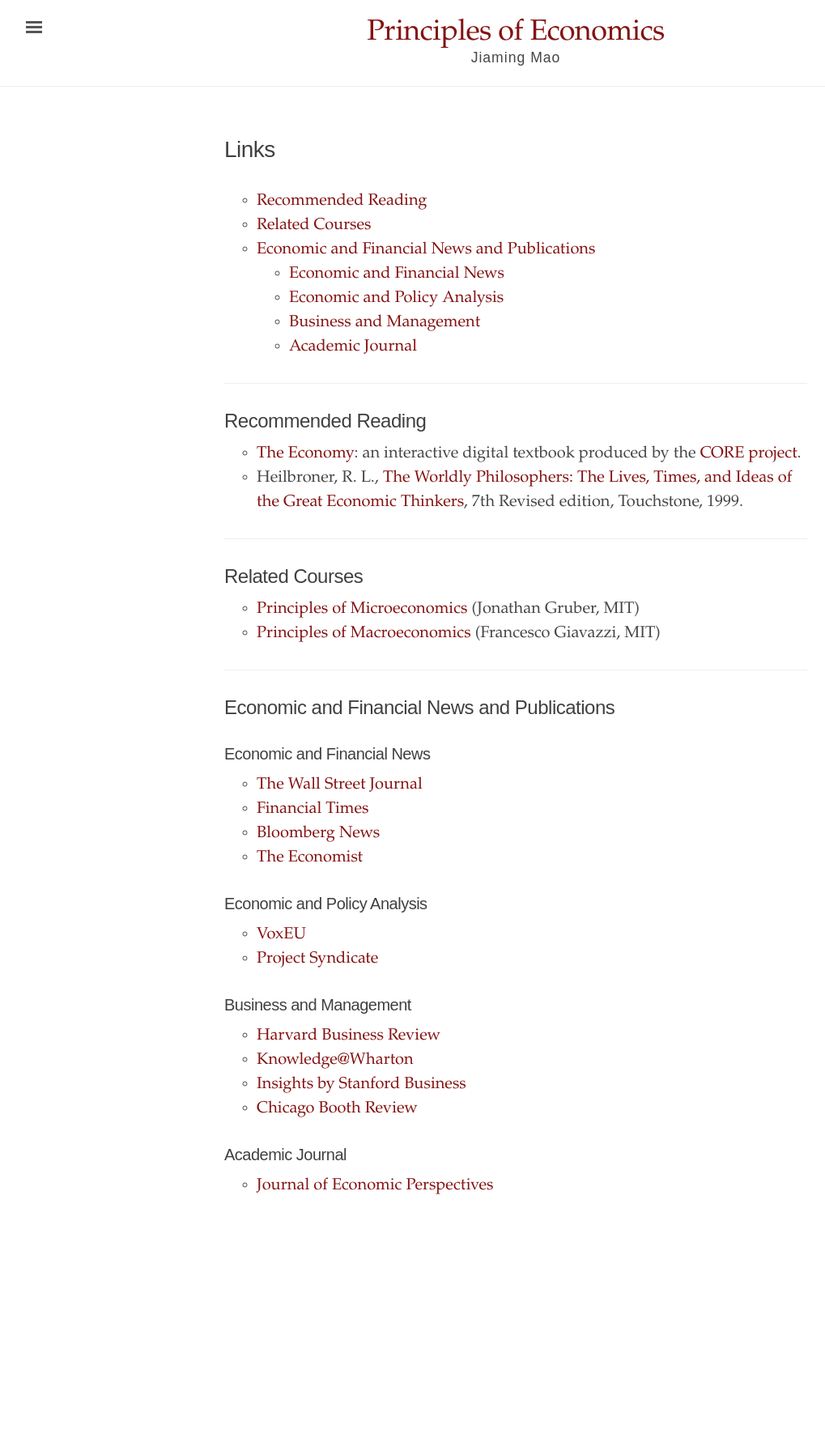
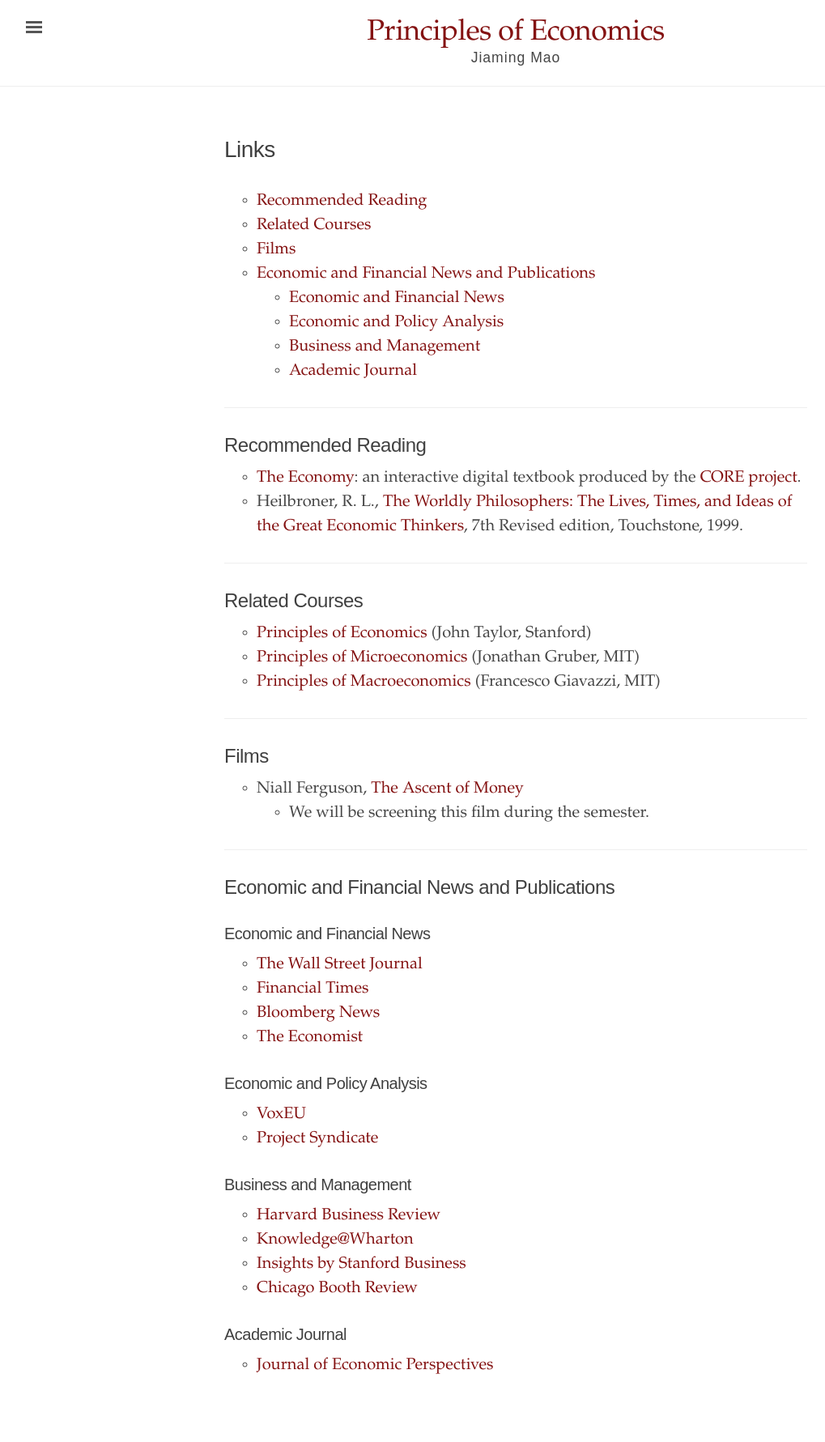
Before and after one commit to jiamingmao/principles-of-economics, a Jekyll site: the page built from Links.md, in a window 1280 px wide. Shown: the whole page at 81% size, without its empty margins (3-1022 px from the left). Built offline with Jekyll 4.4.1, drawn with Linux system fonts in a browser that asks for light colours; before the commit the page ends 1559 px from its top, so only the background shows below that.

Commit message:
update links

```diff
--- a/Links.md
+++ b/Links.md
@@ -17,8 +17,16 @@
 ---
 
 ## Related Courses
+- [Principles of Economics](http://online.stanford.edu/course/principles-economics-summer-2017) (John Taylor, Stanford)
 - [Principles of Microeconomics](https://ocw.mit.edu/courses/economics/14-01sc-principles-of-microeconomics-fall-2011/index.htm) (Jonathan Gruber, MIT)
 - [Principles of Macroeconomics](https://ocw.mit.edu/courses/economics/14-02-principles-of-macroeconomics-spring-2014/) (Francesco Giavazzi, MIT)
+
+---
+
+## Films
+
+- Niall Ferguson, [The Ascent of Money](http://www.pbs.org/wnet/ascentofmoney/)
+    - We will be screening this film during the semester.
 
 ---
 
```
